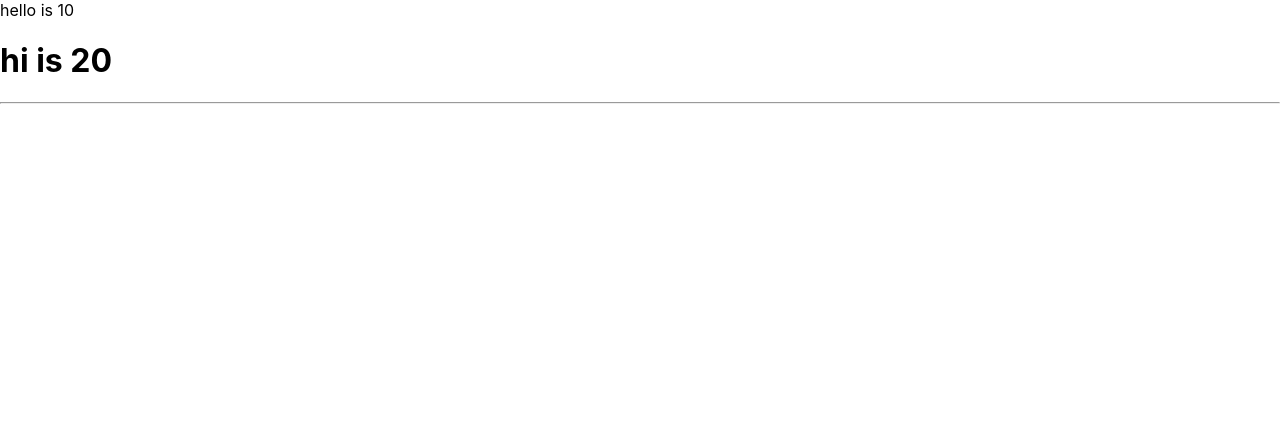
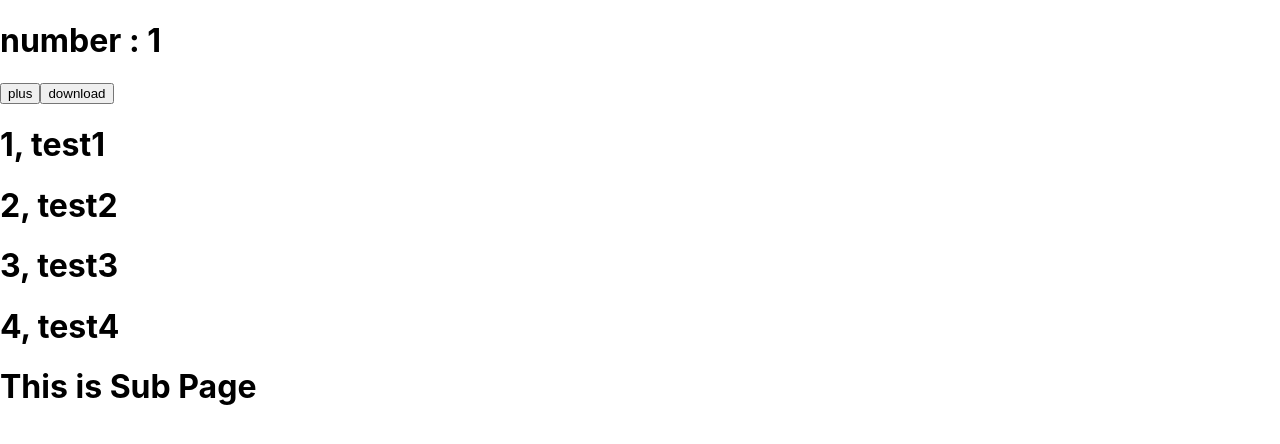
Before and after one commit to JangDongHa/React, a React (Create React App) app: page / in a window 1280 px wide. Shown: the top 444 px of the page. Built offline with nearby package versions, Linux system fonts and the light colour scheme.

Commit message:
React Project(22/02/24)

```diff
--- a/public/index.html
+++ b/public/index.html
@@ -31,15 +31,7 @@
     <div id="root">
       ASDF
     </div>
-    <script>
-      // concat, filter, map, slice, spread(전개) 연산자
-      const a = [1,2,3]; // 깊은 복사
-      const b = [...a]; // a의 주소값을 참조하는 것이 아닌 ...a를 통해 a의 값을 배열 안에 넣을 수 있음
-      // 일반적으로 const b = a 로 진행하면 주소값을 참조하기 때문에 얕은 복사의 형태를 가지게 됨
-      console.log("1.========== Spread Operator=========");
-      b.push(); // push : 기존 배열의 값을 수정하는 것 (얕은 복사를 했으면 a의 값도 바뀌어야함)
-      console.log("a is ${a}");
-    </script>
+
     <!--
       This HTML file is a template.
       If you open it directly in the browser, you will see an empty page.
--- a/src/App.js
+++ b/src/App.js
@@ -1,5 +1,7 @@
 import logo from './logo.svg';
 import "./App.css";
+import { useState } from 'react';
+import Sub from './Sub';
 
 //0. React Engine = Data 변경을 감지하여 UI를 그려주는 역할
 //1. 실행 과정 (index.html) react에서 page를 바꾼다라는 개념 = body의 내용을 바꾼다. (page를 변경하는 것이 아닌 하나의 페이지에서 body의 내용만 바뀜)
@@ -19,13 +21,51 @@ let a = 10;
 const b = 20;
 
 function App() {
+  let sample = [
+    {id:1, name:"test1"},
+    {id:2, name:"test2"},
+    {id:3, name:"test3"},
+    {id:4, name:"test4"}
+  ];
+  const [users, setUsers] = useState(sample);
+  //let number = 1;
+  const num = 1;
+  const [number, setNumber] = useState(num); // react 내 hooks Library (jsx 문법임). 상태값으로 설정하는 방법임(이렇게 하면 자동 렌더링 진행)
+  // const [변수, 변경하려면 setNumber로 변경] = userState(시작상태값);
+  const add = () => {
+    setNumber(number+1); // 실제로 변경하는 것이 아니라 react에게 number값을 변경하겠다고 요청하는 것
+    console.log('add', number+1); // 그러므로 log 찍을 때 number가 아닌 number+1로 해야 페이지에서 표기하는 Number와 동일한 값 출력
+  };
 
+  const download = () => {
+    setUsers([...sample, {id:5, name:"test5"}]); // 같은 데이터여도 다른 레퍼런스이기 때문에 깊은 복사를 통해 Re-Rendering이 진행됨
+    setNumber(number+1);
+    // sample vs [...sample]
+    // setUsers(sample)을 진행하면 기존의 레퍼런스가 같으면 Re-Rendering 진행 x
+    // setUsers([...sample])을 진행하면 새로운 레퍼런스를 생성하는 것이기 때문에 Re-Rendering이 진행됨
+    // 레퍼런스 내 값이 변해도 레퍼런스가 바뀌지 않는다면 Re-Rendering은 이루어지지 않음
+    // *** 레퍼런스의 변경이 있을 때만 Re-Rendering을 진행함
+    // *** 단, 시작할 때의 기존 데이터는 항상 불변의 성질을 가지고 있음 (새로고침 및 Re-Rendering을 해도 수정된 데이터가 또 수정되지 않음)
+    // 예를 들어, sample = sample.concat(data); 를 넣어도 한번만 적용되고 그 이후에는 불변의 값에 똑같이 sample.concat을 진행하기 때문에 수정x
+  };
 
+  // 렌더링 시점 : 상태값 변경이 일어날 때 렌더링 진행
   return <div>
-    <div>hello {a === 10 ? "is 10" : "not 10"}</div>
-    <h1>hi {b === 20 && "is 20"}</h1>
-    <hr />
-  </div>; // react에서는 하나의 태그만 return 가능. 따라서 새로운 태그를 넣고 싶으면 큰 div 안에 div를 넣거나 h 태그를 넣으면 됨
+    <div>
+      <h1>number : {number}</h1>
+      <input type="button" value="plus" onClick={add}></input>
+      <input type="button" value="download" onClick={download}></input>
+      {users.map(n=> <h1>{n.id}, {n.name}</h1>)}
+      {console.log("test")}
+      <Sub />
+    </div>
+  </div>;
+  // 함수형 변수를 넣을 때 add() 이런식으로 하면 바로 실행이 되기 때문에 add만 적어서 바인딩 되게 해야함
+  // return <div>
+  //   <div>hello {a === 10 ? "is 10" : "not 10"}</div>
+  //   <h1>hi {b === 20 && "is 20"}</h1>
+  //   <hr />
+  // </div>; // react에서는 하나의 태그만 return 가능. 따라서 새로운 태그를 넣고 싶으면 큰 div 안에 div를 넣거나 h 태그를 넣으면 됨
 }
 
 export default App;
--- /dev/null
+++ b/src/Sub.js
@@ -0,0 +1,13 @@
+import React from 'react';
+
+const Sub = () => {
+    // Re-Rendering 할 지 하지 않을 지 결정하는 함수 제공
+    // 따라서 React는 Component 설계를 잘 해야함
+    return (
+        <div>
+            <h1>This is Sub Page</h1>
+        </div>
+    );
+};
+
+export default Sub;
```
